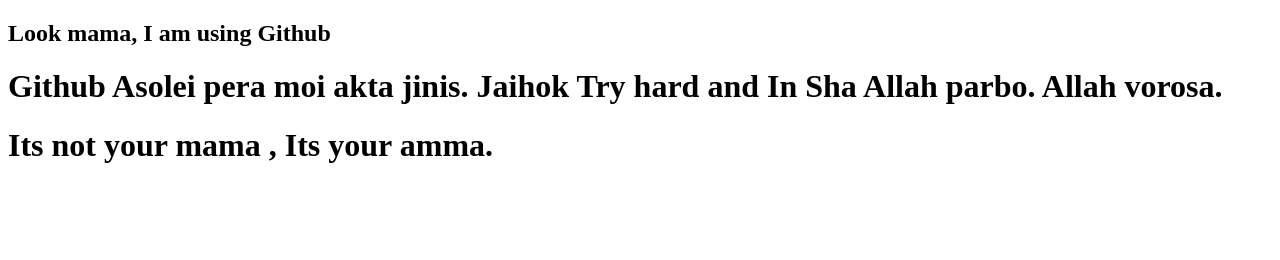
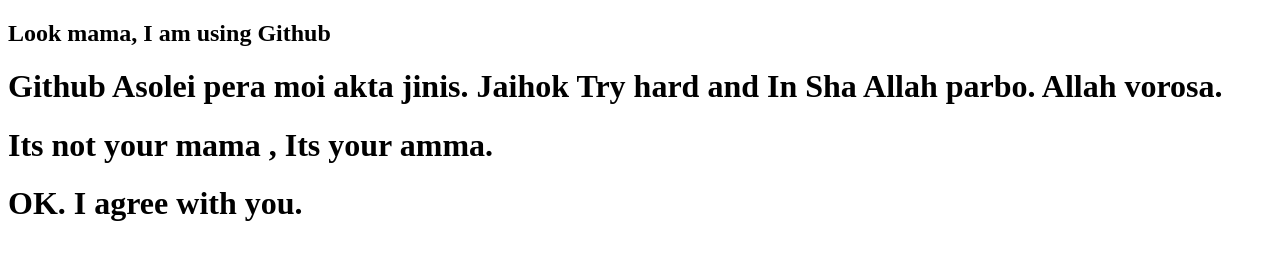
Before and after one commit to TasnimAman/my-first-website, a plain HTML site: page index.html in a window 1280 px wide. Drawn offline with Linux system fonts and the light colour scheme.

Commit message:
added a ned h1 header

```diff
--- a/index.html
+++ b/index.html
@@ -9,5 +9,6 @@
         <h2>Look mama, I am using Github</h2>
         <h1>Github Asolei pera moi akta jinis. Jaihok Try hard and In Sha Allah parbo. Allah vorosa.</h1>
         <h1> Its not your mama , Its your amma. </h1>
+        <h1>OK. I agree with you.</h1>
 </body>
 </html>
```
